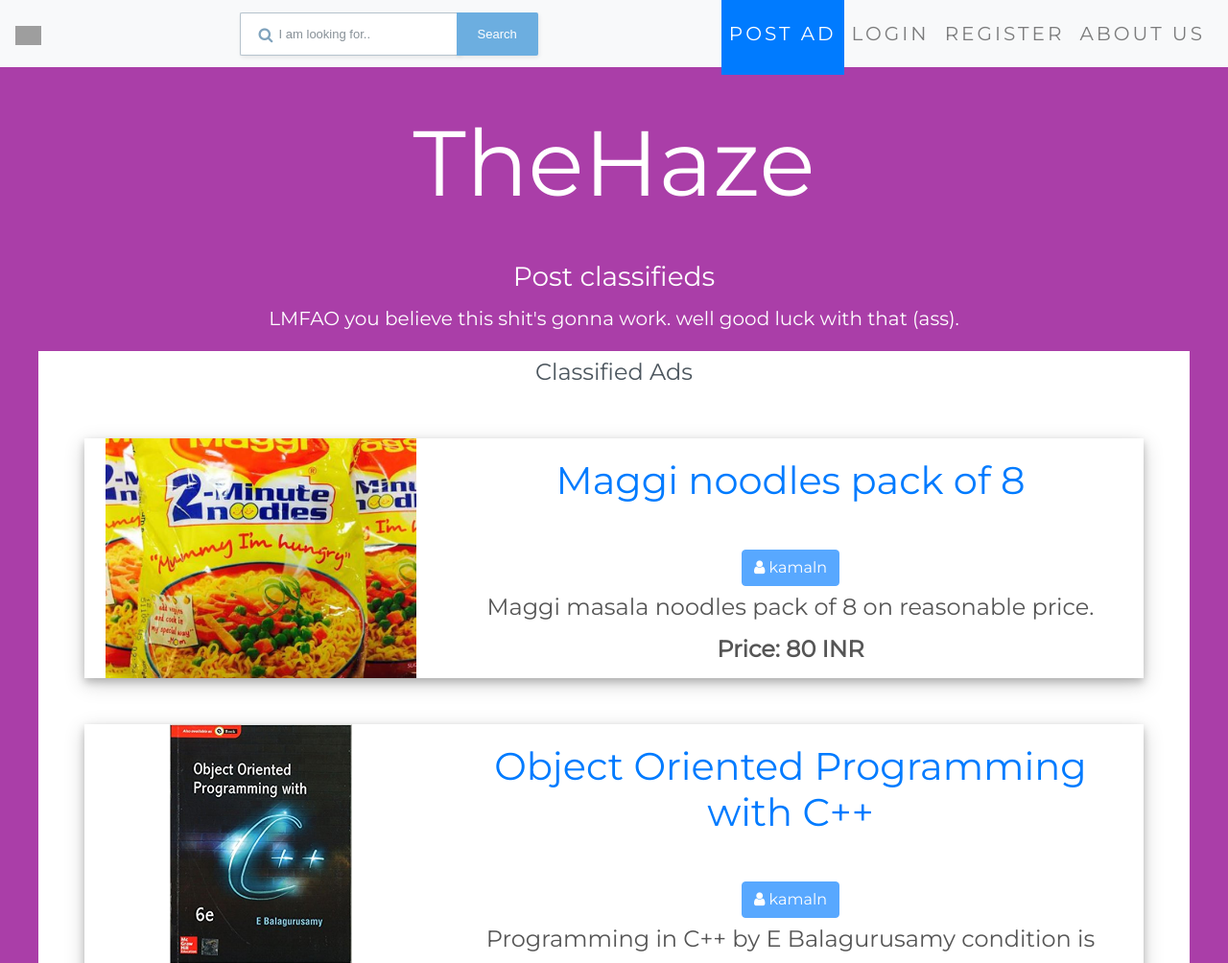
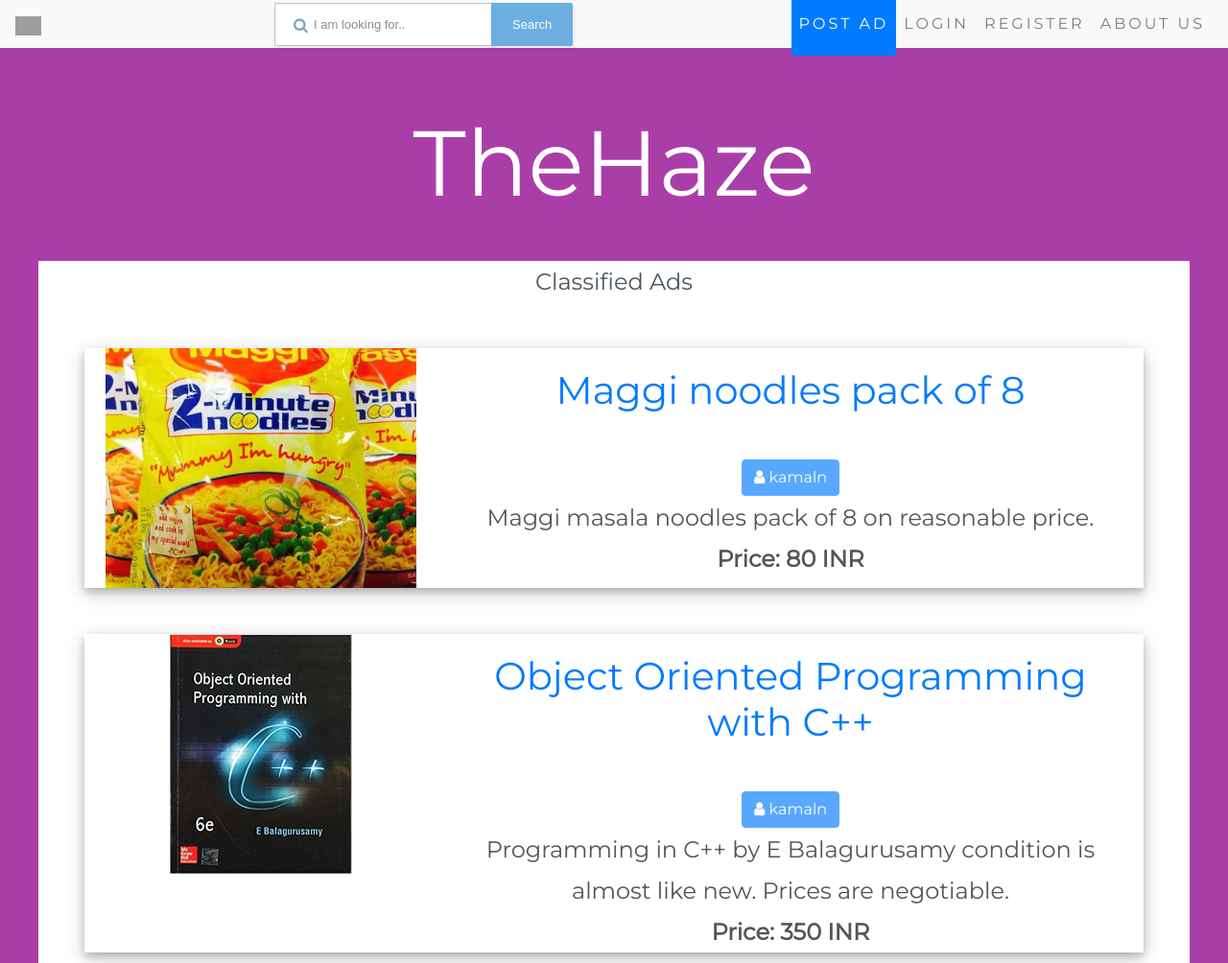
Before and after one commit to l0st-ug/TheHaze, a PHP site: page / in a window 1280 px wide. Shown: the top 1004 px of the page at 96% size. Run offline with PHP 8.4, Linux system fonts and the light colour scheme; data comes from the database, SQL or seed files in the repository; some libraries are stand-ins or nearby versions; grey boxes are pictures that could not be loaded.

Commit message:
minor css changes

```diff
--- a/css/style.css
+++ b/css/style.css
@@ -44,16 +44,16 @@
       border: 0;
       border-radius: 0;
       margin-bottom: 0;
-      font-size: 20px !important;
+      font-size: 16px !important;
       letter-spacing: 3px;
-      height: 70px;
-      line-height: 70px;
+      height: 50px;
+      line-height: 50px;
         -webkit-transition: height .5s, line-height .5s; /* Safari */
         transition: height .5s, line-height .5s;
   }
   .scrolled {
-    height: 50px !important;
-    line-height: 50px !important;
+    height: 30px !important;
+    line-height: 30px !important;
   }
   .navbar-nav  li a:hover {
       color: #1abc9c !important;
--- a/index.php
+++ b/index.php
@@ -67,8 +67,7 @@
 <!-- First Container -->
 <div class="container-fluid bg-1 text-center" id="banner" style="margin-top: 42px">
   <h3 class="margin display-1">TheHaze</h3>
-  <h3>Post classifieds</h3>
-  <p>LMFAO you believe this shit's gonna work. well good luck with that (ass).</p>
+
   <div class="main-container bg-2">
     Classified Ads
     <?php
```
